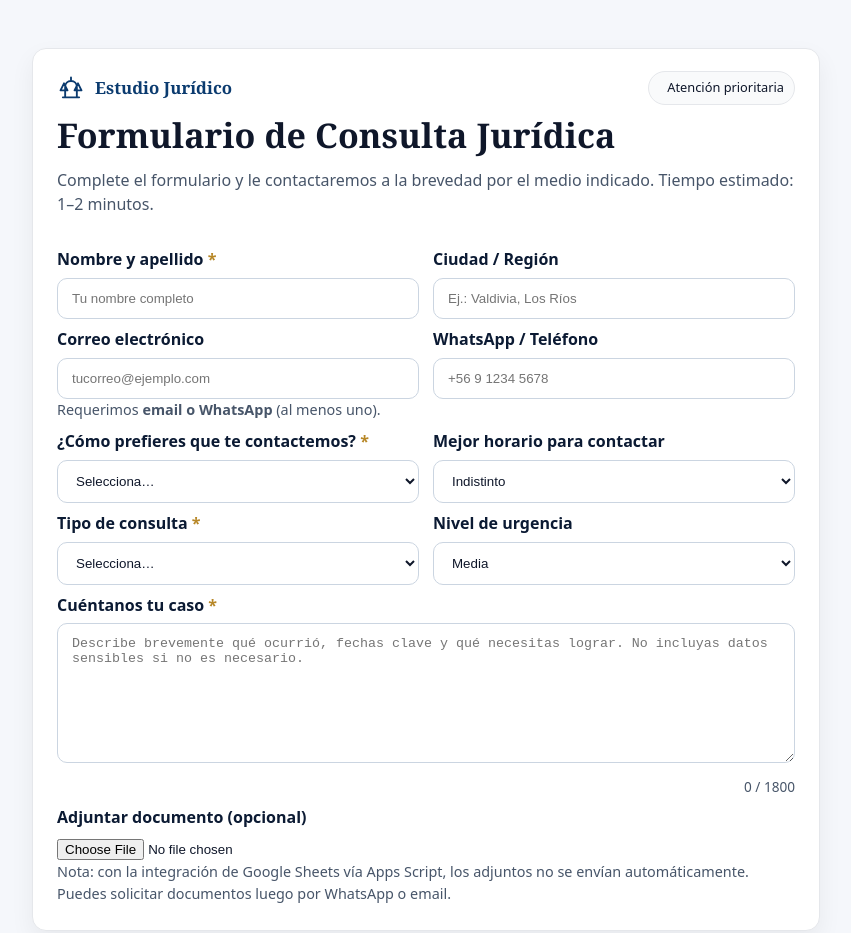
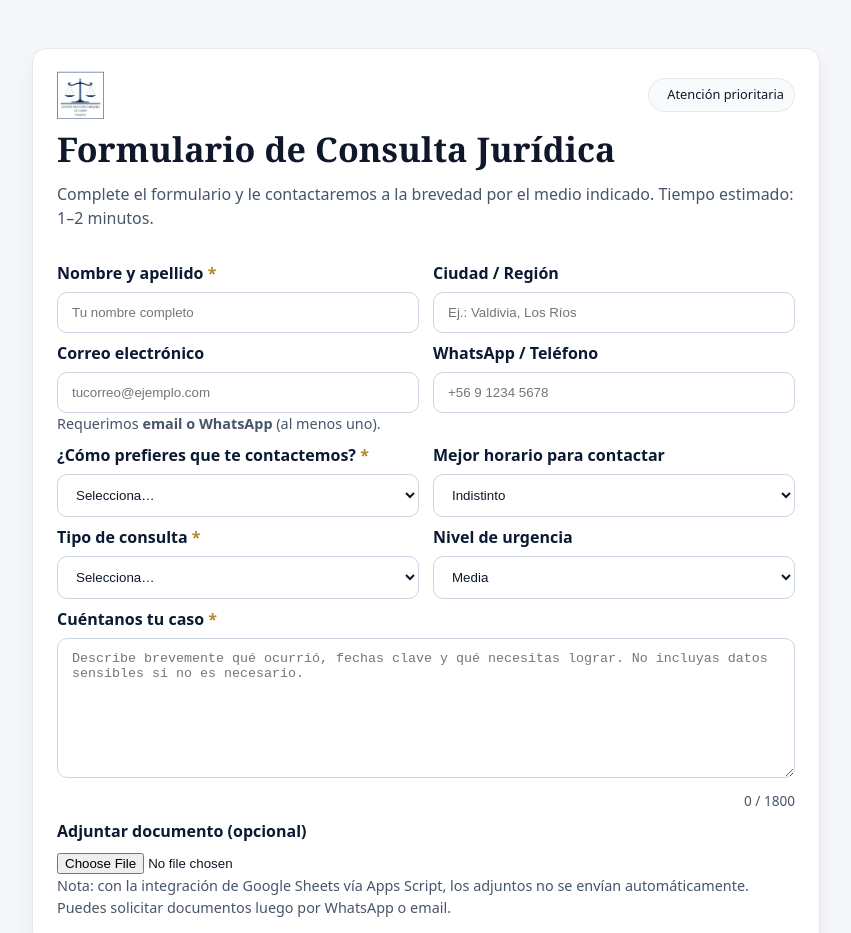
Before and after one commit to SeguraAbogado/formulario-consulta-juridica, a plain HTML site: page index.html in a window 1280 px wide. Shown: the top 933 px of the page, without its empty margins (214-1065 px from the left). Drawn offline with Linux system fonts and the light colour scheme.

Commit message:
Update index.html

```diff
--- a/index.html
+++ b/index.html
@@ -76,11 +76,7 @@
       <header>
         <div class="row" style="justify-content:space-between">
           <div class="logo">
-            <!-- Escalas de la justicia -->
-            <svg width="28" height="28" viewBox="0 0 24 24" fill="none" aria-hidden="true">
-              <path d="M12 3v3m-6 2 3 6H3l3-6Zm12 0 3 6h-6l3-6ZM5 20h14M12 6c3 0 5 2 5 5v9M12 6C9 6 7 8 7 11v9" stroke="#0b3b6f" stroke-width="1.6" stroke-linecap="round" stroke-linejoin="round"/>
-            </svg>
-            <strong style="font-family: Georgia, Cambria, 'Times New Roman', Times, serif; font-size:1.05rem">Estudio Jurídico</strong>
+              <img src="./logo.png" alt="Logo Estudio Jurídico" style="height:48px; width:auto;" />
           </div>
           <span class="badge"><span class="dot"></span> Atención prioritaria</span>
         </div>
```
